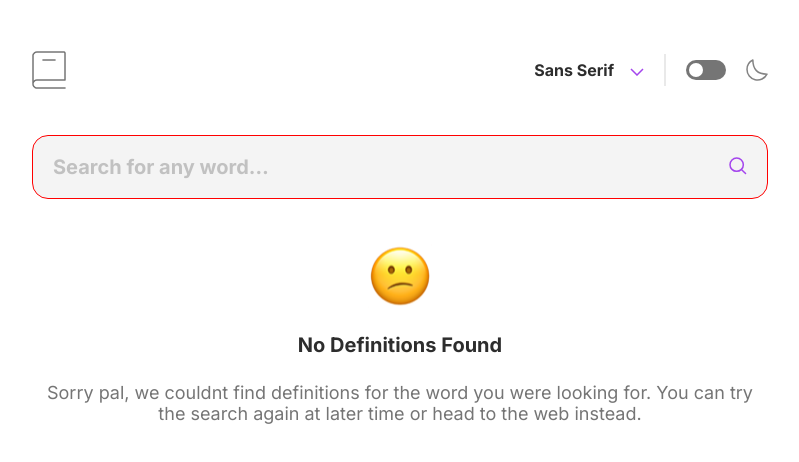
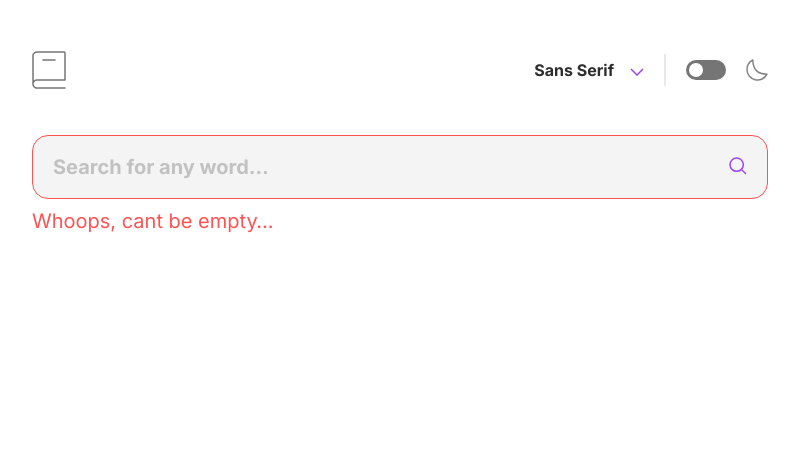
Before and after one commit to jvictorPS/Dicionario_Web, a React (Vite) app in the folder Dicionario_Web/: page / in a window 1280 px wide. Both pictures are taken after a click on the button 979 px from the left and 167 px from the top of the page. Shown: the top 462 px of the page, without its empty margins (240-1039 px from the left). Built offline with nearby package versions, Linux system fonts and the light colour scheme.

Commit message:
correção de bug na renderização da busca da palavra

```diff
--- a/Dicionario_Web/src/components/molecules/Busca/index.jsx
+++ b/Dicionario_Web/src/components/molecules/Busca/index.jsx
@@ -11,6 +11,8 @@ import {
     InputBusca,
     Buscador,
     BotaoBusca,
+    MensagemInputVazio,
+    ContainerInputBusca,
 
 } from './style'
 
@@ -22,7 +24,7 @@ export default function Busca() {
 
     const [pegaPalavra, setPegaPalavra] = useState('')
     const [resultado , setResultado] = useState(null)
-    const [erro, setErro] = useState(null)
+    const [erro, setErro] = useState('')
 
     const [palavra , setPalavra] = useState('')
     const [phonetica , setPhonetica] = useState('')
@@ -79,8 +81,8 @@ export default function Busca() {
 
     return (
         <div>
-
-        <InputBusca vazio={inputVazio}>
+            <ContainerInputBusca>
+                <InputBusca vazio={inputVazio.toString()}>
                     <Buscador
                         type="text"
                         id="search"
@@ -95,16 +97,23 @@ export default function Busca() {
                     </BotaoBusca>
                 </InputBusca>
 
-        {click === false ?
-            <></>
-        :
-
-        erro !== '' ?
-
-        <PalavraNaoEncontrada/>
+                {inputVazio === true ?
+                    <MensagemInputVazio>
+                        Whoops, cant be empty…
+                    </MensagemInputVazio>
 
                 :
+                    <></>
+                }
+            </ContainerInputBusca>
 
+            {click === false || inputVazio === true ?
+                ( <></> )
+            :
+                (
+                    <>
+                    {resultado ?
+                        (
                             <PalavraEncontrada
                                 palavra={palavra}
                                 phonetica={phonetica}
@@ -114,7 +123,16 @@ export default function Busca() {
                                 verbos={verbos}
                                 buscaURL={buscaURL}
                             />
-
+                        )
+                    :
+                        ( erro === '' ?
+                            (<></>)
+                        :
+                            (<PalavraNaoEncontrada />)
+                        )
+                    }
+                    </>
+                )
             }
         </div>
     )
--- a/Dicionario_Web/src/components/molecules/Busca/style.js
+++ b/Dicionario_Web/src/components/molecules/Busca/style.js
@@ -1,5 +1,9 @@
 import styled from 'styled-components'
 
+export const ContainerInputBusca = styled.div`
+    margin: 45px 0;
+
+`
 export const InputBusca = styled.div`
     background-color: ${props => props.theme.cores.corInput};
     height: 64px;
@@ -8,12 +12,11 @@ export const InputBusca = styled.div`
     justify-content: space-between;
     box-sizing: border-box;
     align-items: center;
-    margin: 45px 0;
     padding: 0 20px;
-    border: ${props => props.vazio ? '1px solid red' : 'none'};
+    border: ${props => props.vazio === 'true' ? '1px solid #FF5252' : 'none'};
 
     &:hover , &:focus {
-        border: 1px solid #A445ED;
+        border: ${props => props.vazio === 'true' ? '1px solid #FF5252' : '1px solid #A445ED'};
     }
 `
 
@@ -51,3 +54,14 @@ export const BotaoBusca = styled.button`
         cursor: pointer;
     }
 `
+
+export const MensagemInputVazio = styled.div`
+    color: #FF5252;
+    font-size: 20px;
+    font-weight: 400;
+    display: inline-block;
+    height: 24px;
+    width: 350px;
+    margin-top: 10px;
+    visibility: ${props => props.vazio ? 'hidden' : 'visible'};
+`
```
Lines whose indentation alone changed are shown as unchanged.
